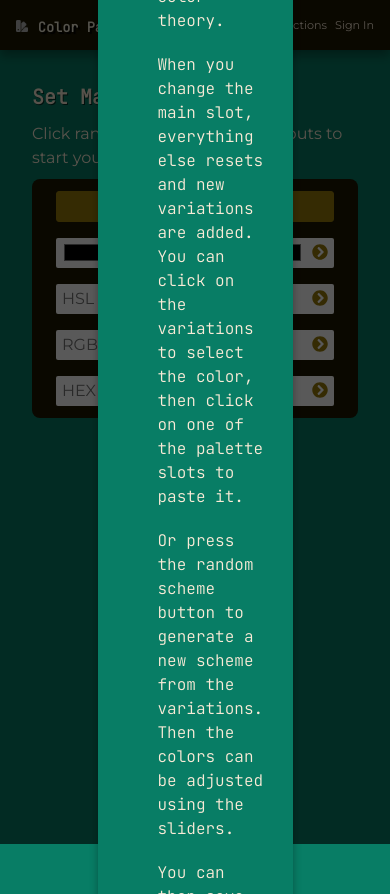
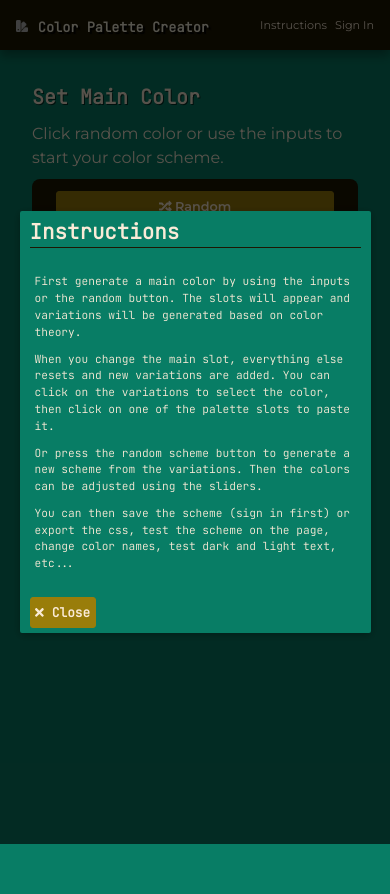
Before and after one commit to rogerio-romao/pallete-creator, a Vue app: page / in a window 390 px wide. Both pictures are taken after a click on the item "Instructions". Built offline with nearby package versions, Linux system fonts and the light colour scheme; a web font is replaced by a local one.

Commit message:
modals responsive and misc css

```diff
--- a/src/components/InstructionsModal.vue
+++ b/src/components/InstructionsModal.vue
@@ -26,7 +26,7 @@
               the variations. Then the colors can be adjusted using the sliders.
             </p>
             <p>
-              You can then save the scheme or export the css, test the scheme on
+              You can then save the scheme (sign in first) or export the css, test the scheme on
               the page, change color names, test dark and light text, etc...
             </p>
           </div>
--- a/src/components/SaveModal.vue
+++ b/src/components/SaveModal.vue
@@ -23,11 +23,11 @@
 
           <!-- footer  -->
           <div class="modal-footer save-modal-footer">
-            <button class="main-button" @click="$emit('close')">
+            <button class="secondary-button" @click="$emit('close')">
               <i class="fas fa-times"></i>
               Close
             </button>
-            <button class="main-button" type="submit">
+            <button class="secondary-button" type="submit">
               <i class="fas fa-save"></i>
               Save
             </button>
--- a/src/components/SignInModal.vue
+++ b/src/components/SignInModal.vue
@@ -61,15 +61,15 @@
 
         <!-- footer  -->
         <div class="modal-footer save-modal-footer">
-          <button class="main-button" @click="$emit('close')">
+          <button class="secondary-button" @click="$emit('close')">
             <i class="fas fa-times"></i>
             Close
           </button>
-          <button class="main-button" @click="signIn" v-if="mode === 'signin'">
+          <button class="secondary-button" @click="signIn" v-if="mode === 'signin'">
             <i class="fas fa-save"></i>
             Sign In
           </button>
-          <button class="main-button" @click="signup" v-else>
+          <button class="secondary-button" @click="signup" v-else>
             <i class="fas fa-save"></i>
             Sign Up
           </button>
--- a/src/style/app.css
+++ b/src/style/app.css
@@ -292,7 +292,7 @@ nav .title {
 /* Media Queries  */
 
 /* small  */
-@media (max-width: 768px) {
+@media (min-width: 461px) and (max-width: 768px) {
   nav {
     padding: 1.5rem;
   }
@@ -426,7 +426,7 @@ nav .title {
 /* Media Queries  */
 
 /* medium  */
-@media (max-width: 1024px) {
+@media (min-width: 769px) and (max-width: 1024px) {
   .main-color-bar {
     flex-wrap: wrap;
     gap: 1rem;
@@ -987,6 +987,22 @@ nav .title {
   font-weight: 500;
 }
 
+@media (max-width: 500px) {
+  .instructions p {
+    padding: 5px 5px;
+    font-size: 0.7rem;
+    font-weight: 400;
+  }
+}
+
+@media (min-width: 501px) and (max-width: 900px) {
+  .instructions p {
+    padding: 5px 20px;
+    font-size: 0.85rem;
+    font-weight: 400;
+  }
+}
+
 /* ----- SIGN IN ----- */
 
 .sign-in .inputs-wrapper {
@@ -1018,6 +1034,26 @@ nav .title {
   background-color: var(--clr-main);
   padding: 0.2rem 0.4rem;
   border-radius: var(--sm-radius);
+  transition: color 0.2s;
+}
+
+.sign-in .switch-mode-msg span:hover {
+  color: var(--clr-accent);
+}
+
+.sign-in .error-msg {
+  color: var(--clr-main);
+  font-size: 0.9rem;
+  margin-top: 0.5rem;
+}
+
+@media (max-width: 460px) {
+  .sign-in .input-wrapper {
+    flex-direction: column;
+  }
+  .switch-mode-msg span {
+    display: block;
+  }
 }
 
 /* ----- EXPORT CSS ----- */
@@ -1066,6 +1102,7 @@ nav .title {
 
 .save-modal-footer button {
   margin-right: 2px;
+  padding: 4px 8px;
 }
 
 /* ----- MODALS COMMON ----- */
@@ -1092,7 +1129,7 @@ nav .title {
   place-items: center;
   width: 100vw;
   width: max-content;
-  max-width: 50%;
+  max-width: 55%;
   margin: 0px auto;
   padding: 20px 30px;
   background-color: var(--clr-accent);
@@ -1131,6 +1168,25 @@ nav .title {
   font-weight: 900;
 }
 
+@media (max-width: 400px) {
+  .modal-container {
+    max-width: 90vw;
+    padding: 5px 10px;
+  }
+}
+
+@media (min-width: 401px) and (max-width: 640px) {
+  .modal-container {
+    max-width: 90vw;
+  }
+}
+
+@media (min-width: 641px) and (max-width: 900px) {
+  .modal-container {
+    max-width: 70%;
+  }
+}
+
 /* Modal Transitions  */
 
 /*
```
